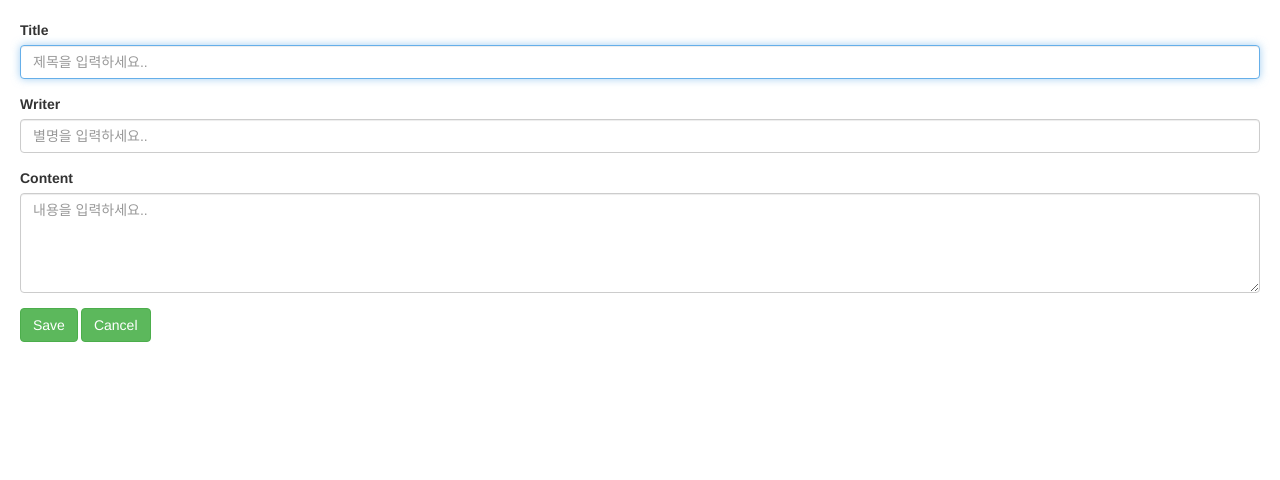
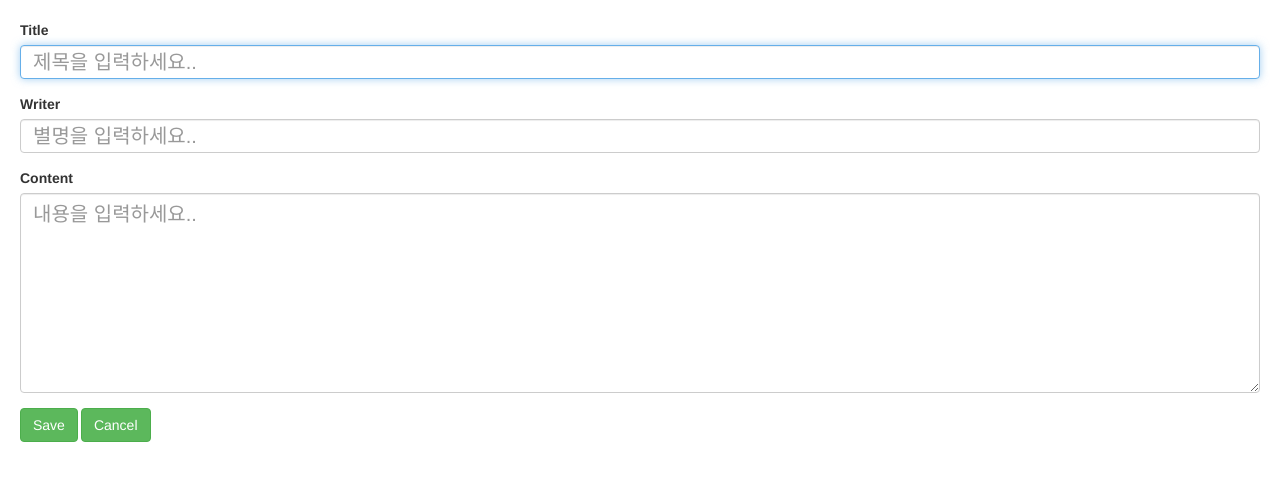
Before and after one commit to min9nim/anony, a React app: page /write in a window 1280 px wide. Shown: the top 480 px of the page. Built offline with nearby package versions, Linux system fonts and the light colour scheme; no server answers.

Commit message:
post 화면 시간표시 변경, 글씨 크게

```diff
--- a/src/pages/Post.js
+++ b/src/pages/Post.js
@@ -10,9 +10,11 @@ export default class Post extends React.Component {
     constructor(props) {
         super(props);
         this.deletePost = this.deletePost.bind(this);
+        moment.locale('ko');
     }
 
     shouldComponentUpdate(prevProps, prevState) {
+        console.log("Post shouldComponentUpdate called..");
         // 여기는 setState 나 props 가 바뀔 때만 호출되는 듯
         // 화면 최초 로딩시에는 무조건 한번은 렌더링이 되게 되어있는 듯 하다. 업데이트할지 말지에 대한 부분이니까.. 맞네.. 18/06/08
         return prevProps !== this.props
@@ -26,7 +28,7 @@ export default class Post extends React.Component {
     }
 
     render(){
-        console.log("Post 렌더링..");
+        console.log("Post 렌더링,,");
         if(this.props.post === undefined){
             // 최초 렌더링 시에는 post 가 undefined 이므로 예외처리
             return <div/>
@@ -38,7 +40,7 @@ export default class Post extends React.Component {
                     <div className="title h4">{this.props.post.title}</div>
                     <div className="delete" onClick={this.deletePost}>...</div>
                 </div>
-                <div className="meta">{this.props.post.writer} - {moment(this.props.post.date).fromNow()}</div>
+                <div className="meta">{this.props.post.writer} - {moment(this.props.post.date).format('MM/DD/YYYY dd HH:mm:ss')}</div>
                 <div className="content" dangerouslySetInnerHTML={{__html: html}}></div>
                 <Link to="/list"><Button bsStyle="success">List</Button></Link>
             </div>
--- a/src/pages/Post.scss
+++ b/src/pages/Post.scss
@@ -8,6 +8,7 @@
         width: calc(100% - 30px);
         margin: 0px;
         color: #555;
+        font-size: 30px;
     }
     .delete {
         display: inline-block;
@@ -20,9 +21,12 @@
         color: #aaa;
         text-align: right;
         font-size: 14px;
+        margin-top: 20px;
+        margin-bottom: 20px;
     }
     .content {
         color: #777;
+        font-size: 20px;
     }
 
     button {
--- a/src/pages/Write.js
+++ b/src/pages/Write.js
@@ -78,7 +78,7 @@ export default class Write extends React.Component {
             </FormGroup>
             <FormGroup controlId = "content">
                 <ControlLabel> Content </ControlLabel>
-                <FormControl  style = {{height: "100px"}}
+                <FormControl className="content"
                         value = {this.state.content}
                         onChange = {this.handleChange}
                         componentClass = "textarea"
--- a/src/pages/Write.scss
+++ b/src/pages/Write.scss
@@ -2,6 +2,13 @@
 
 .write {
     margin: 20px;
+    .content {
+        font-size: 20px;
+        height: 200px;
+    }
+    input {
+        font-size: 20px;
+    }
 }
 
 .write-cancel-btn {
```
Also changed, not shown: 1 other file (tests, documents, lock files or other folders).
